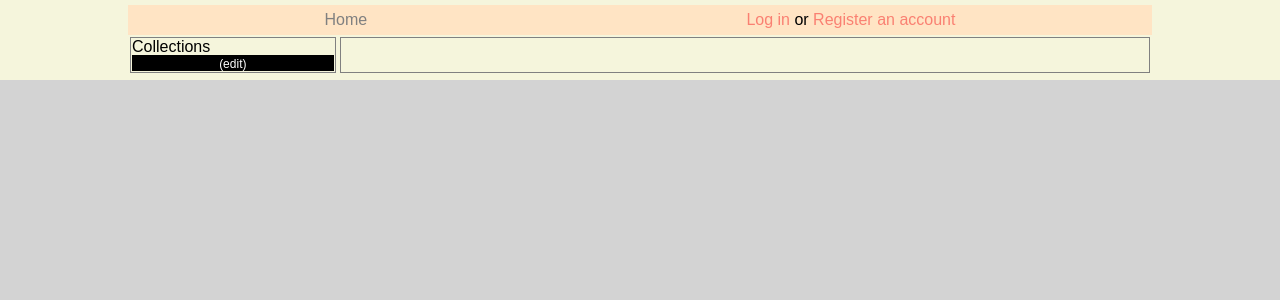
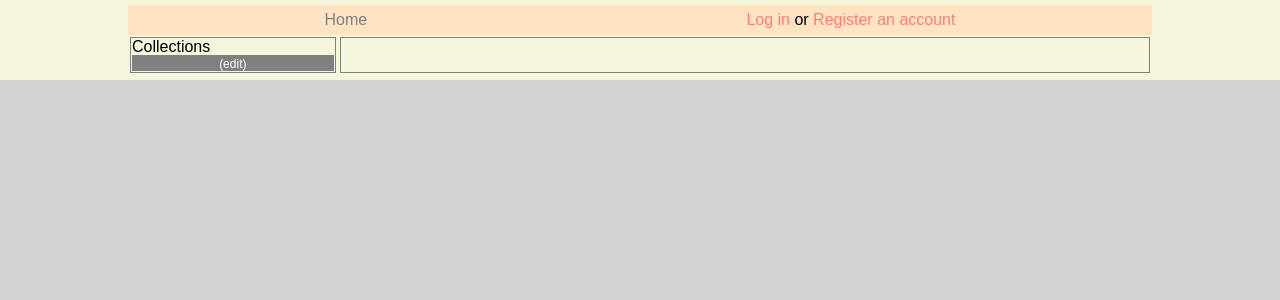
Before and after one commit to ivanhroth/sweetfeed, a React (Create React App) app in the folder client/: page / in a window 1280 px wide. Shown: the top 300 px of the page. Built offline with nearby package versions, Linux system fonts and the light colour scheme; no server answers.

Commit message:
improve styling

```diff
--- a/client/src/components/EditCollectionForm.js
+++ b/client/src/components/EditCollectionForm.js
@@ -57,7 +57,7 @@ export default function EditCollectionForm(props) {
                 }}>save title</button>
             </div>
 
-            {collection.feeds.map(feed => <div className="feed-list-item">{feed.name} <button>remove feed</button></div>)}
+            {collection.feeds.map(feed => <div className="feed-list-item collection-option">{feed.name} <button>remove feed</button></div>)}
 
             <input type="text" value={newFeed} name="url" placeholder="Enter URL" onChange={e => {
                 setNewFeed(e.target.value);
--- a/client/src/index.css
+++ b/client/src/index.css
@@ -71,7 +71,7 @@ input {
 
 .collection-option {
     width: 100%;
-    background-color: black;
+    background-color: gray;
     color: white;
     text-align: center;
     cursor: pointer;
```
